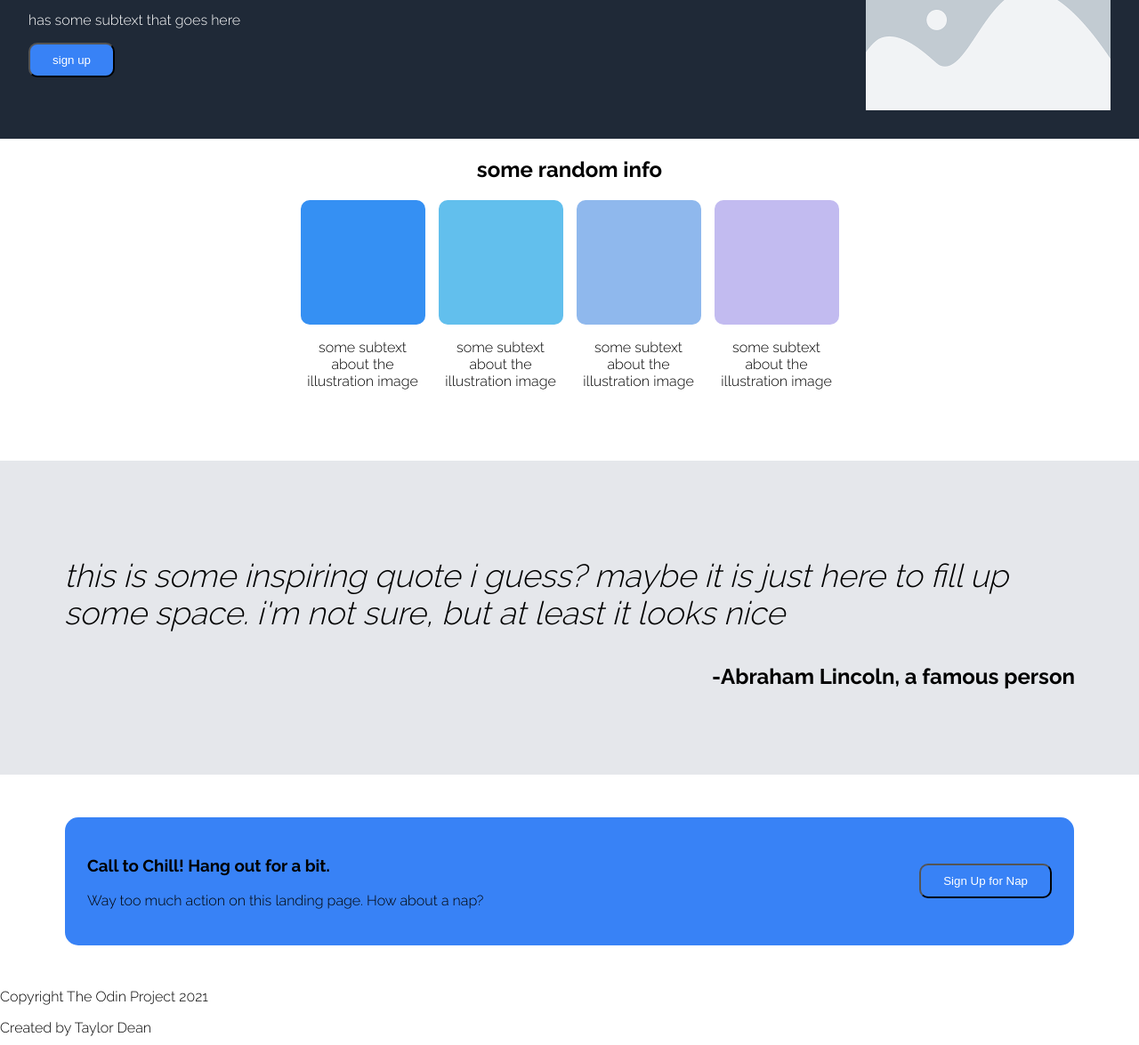
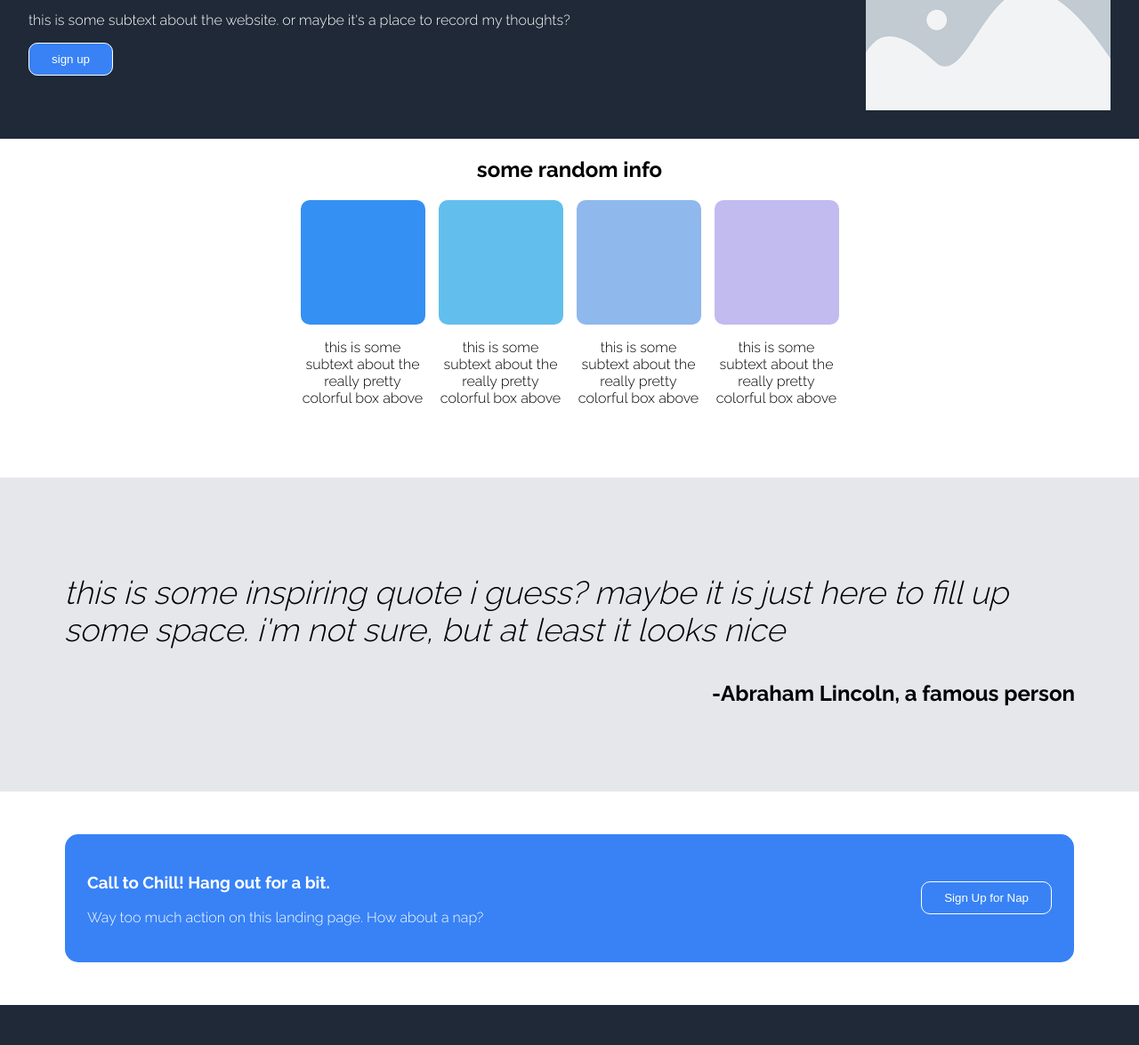
Before and after one commit to tdean787/odin-landing-page, a plain HTML site: page index.html in a window 1280 px wide. Shown: the part 160-1335 px from the top of the page at 89% size. Drawn offline with Linux system fonts and the light colour scheme.

Commit message:
finish styles

```diff
--- a/index.html
+++ b/index.html
@@ -26,7 +26,10 @@
       <section class="hero">
         <div class="hero-left">
           <h1 class="hero-maintext">this website is awesome</h1>
-          <p>has some subtext that goes here</p>
+          <p>
+            this is some subtext about the website. or maybe it's a place to
+            record my thoughts?
+          </p>
           <button>sign up</button>
         </div>
 
@@ -40,22 +43,22 @@
       <div class="random-info">
         <div>
           <div class="box" id="box-1"></div>
-          <p>some subtext about the illustration image</p>
+          <p>this is some subtext about the really pretty colorful box above</p>
         </div>
 
         <div>
           <div class="box" id="box-2"></div>
-          <p>some subtext about the illustration image</p>
+          <p>this is some subtext about the really pretty colorful box above</p>
         </div>
 
         <div>
           <div class="box" id="box-3"></div>
-          <p>some subtext about the illustration image</p>
+          <p>this is some subtext about the really pretty colorful box above</p>
         </div>
 
         <div>
           <div class="box" id="box-4"></div>
-          <p>some subtext about the illustration image</p>
+          <p>this is some subtext about the really pretty colorful box above</p>
         </div>
       </div>
     </section>
@@ -82,8 +85,8 @@
     </section>
 
     <footer>
-      <p>Copyright The Odin Project 2021</p>
-      <p>Created by Taylor Dean</p>
+      <p class="footer-text">Copyright The Odin Project 2021</p>
+      <p class="footer-text">Created by Taylor Dean</p>
     </footer>
   </body>
 </html>
--- a/styles.css
+++ b/styles.css
@@ -12,6 +12,7 @@ button {
   color: white;
   padding: 10px 25px;
   border-radius: 10px;
+  border: 1px solid #ffffff;
 }
 
 header {
@@ -126,8 +127,20 @@ nav {
   justify-content: space-between;
   align-items: center;
   border-radius: 15px;
+  color: #ffffff;
 }
 
 .call-to-action div {
   margin: 25px;
 }
+
+footer {
+  background-color: #1f2937;
+  color: white;
+  text-align: center;
+  padding: 2em 0;
+}
+
+.footer-text {
+  margin-bottom: 0;
+}
```
